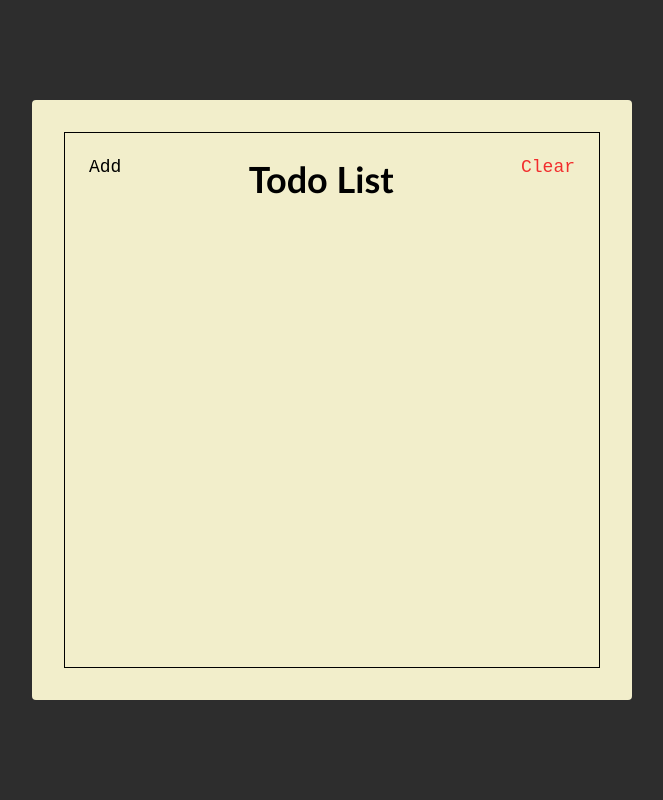
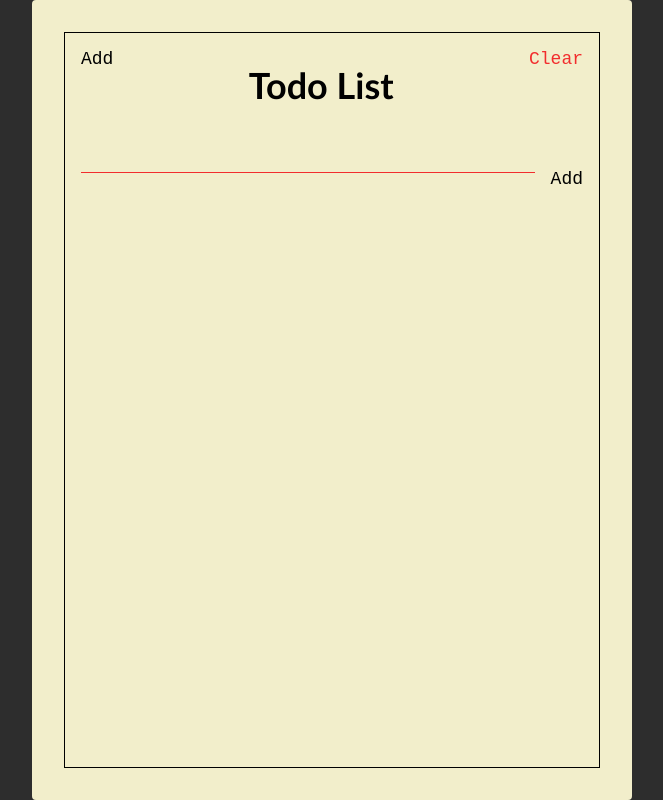
Before and after one commit to Khusyasy/codesandbox-static-html, a website: page index.html in a window 1280 px wide. Shown: the whole page, without its empty margins (308-971 px from the left). Drawn offline with Linux system fonts and the light colour scheme.

Commit message:
membuat add todo

```diff
--- a/index.html
+++ b/index.html
@@ -10,11 +10,19 @@
   <body>
     <div class="container">
       <div class="frame">
-        <div class="header">
+
+        <section class="header">
           <button class="header-btn">Add</button>
           <h1 class="header-title">Todo List</h1>
           <button class="header-btn red-color">Clear</button>
-        </div>
+        </section>
+
+        <section class="add">
+          <form action="" class="add-form">
+            <input type="text" class="add-input">
+            <button class="add-btn">Add</button>
+          </form>
+        </section>
       </div>
     </div>
   </body>
--- a/style.css
+++ b/style.css
@@ -33,7 +33,7 @@ html {
 
 .container {
   width: 600px;
-  height: 600px;
+  height: 800px;
   background-color: #f2eecb;
   border-radius: 4px;
 
@@ -67,9 +67,48 @@ html {
   font-size: 1.8rem;
   font-family: "Courier New", Courier, monospace;
 
-  padding: 24px;
+  padding: 16px;
 
   border: unset;
   background: unset;
   outline: unset;
 }
+
+.add {
+  padding: 1.6rem;
+}
+
+.add-form {
+  display: flex;
+  align-items: flex-start;
+}
+
+.add-input {
+  background: unset;
+  border: unset;
+  padding: 0 6.4rem;
+
+  flex: 1;
+
+  border-bottom: 0.1rem solid var(--red-color);
+  outline: unset;
+
+  font-size: 1.6rem;
+  font-family: "Trebuchet MS", "Lucida Sans Unicode", "Lucida Grande",
+    "Lucida Sans", Arial, sans-serif;
+
+  text-transform: lowercase;
+}
+
+.add-btn {
+  font-size: 1.8rem;
+  font-family: "Courier New", Courier, monospace;
+
+  padding: 16px;
+  padding-right: unset;
+  cursor: pointer;
+
+  border: unset;
+  background: unset;
+  outline: unset;
+}
```
